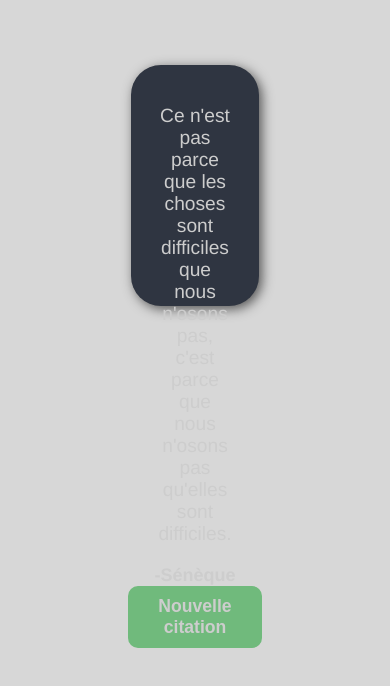
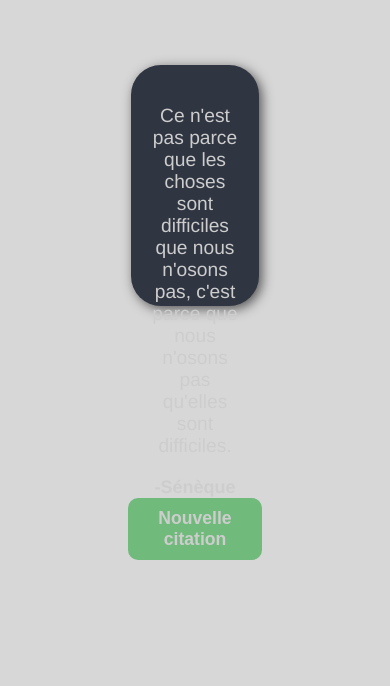
Before and after one commit to fflozze/random-quote-generator-flozze, a plain HTML site: page index.html in a window 390 px wide. Shown: the part 146-832 px from the top of the page. Drawn offline with Linux system fonts and the light colour scheme.

Commit message:
modification responsive

```diff
--- a/css/style.css
+++ b/css/style.css
@@ -50,7 +50,6 @@ p {
   font-family: var(--font-police); /* Police de caractères */
   text-align: center; /* Centrage du texte */
   text-justify: distribute; /* Justification du texte */
-  padding: 0 70px; /* Espacement intérieur horizontal */
 }
 
 /* Style pour les titres de niveau 4 */
```
